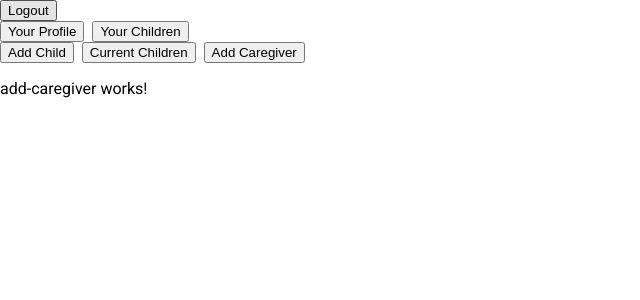
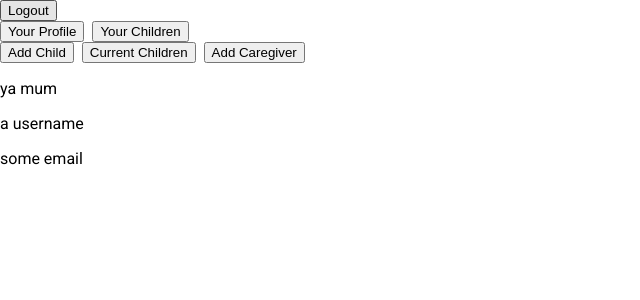
Before and after one commit to rc-devs/baby_chart_fe, an Angular app in the folder baby_chart_fe/: page /dashboard/children/add-caregiver in a window 1280 px wide. Shown: the top 300 px of the page, without its empty margins (0-640 px from the left). Built offline with nearby package versions, Linux system fonts and the light colour scheme; sample sign-in values are in the browser's storage.

Commit message:
@for directive for existing cargivers

```diff
--- a/baby_chart_fe/src/app/features/children/add-caregiver/add-caregiver.component.html
+++ b/baby_chart_fe/src/app/features/children/add-caregiver/add-caregiver.component.html
@@ -1 +1,5 @@
-<p>add-caregiver works!</p>
+ @for (cg of caregivers(); track cg.id){
+  <p>{{cg.name_first}}</p>
+  <p>{{cg.username}}</p>
+  <p>{{cg.email}}</p>
+  }
```
